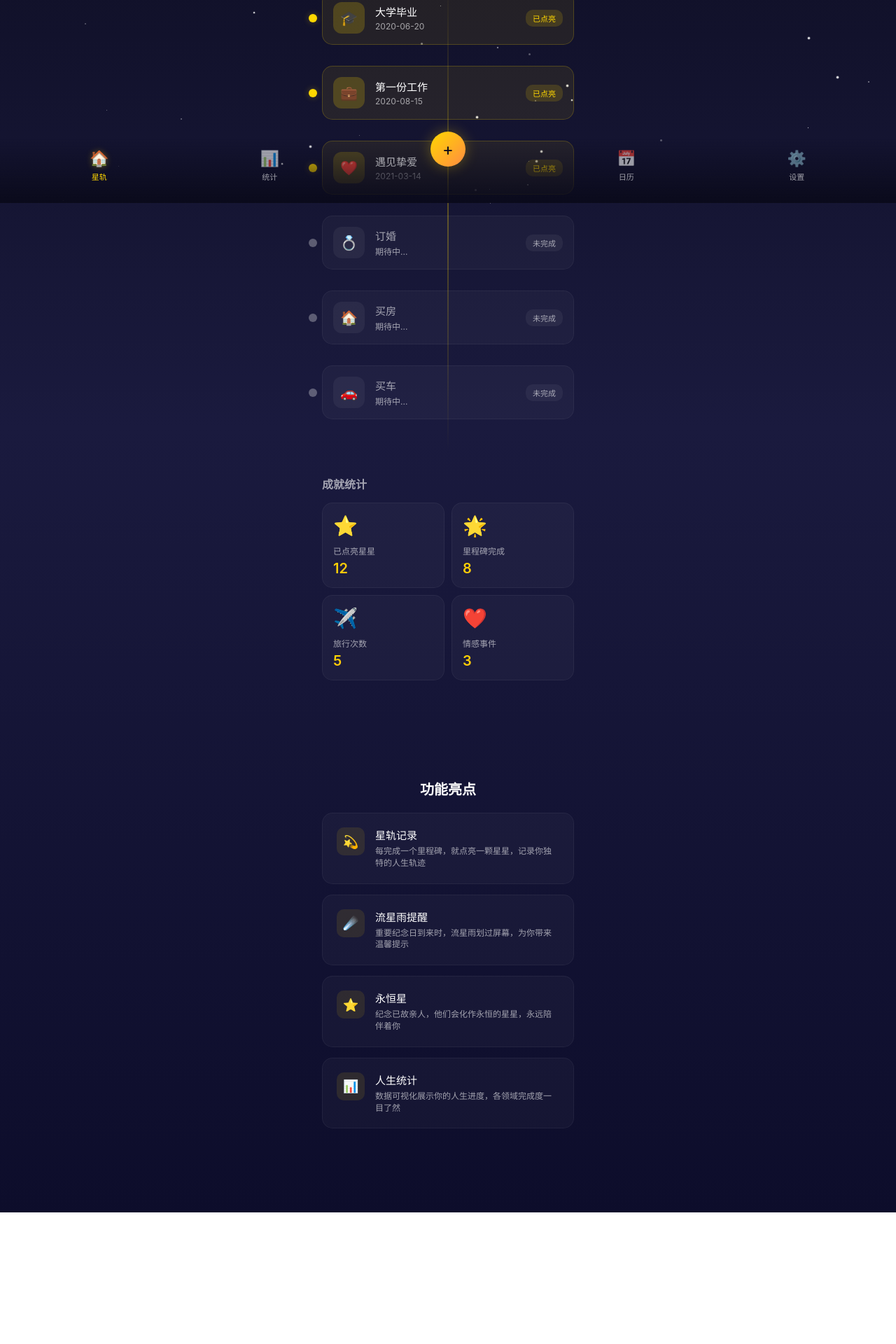
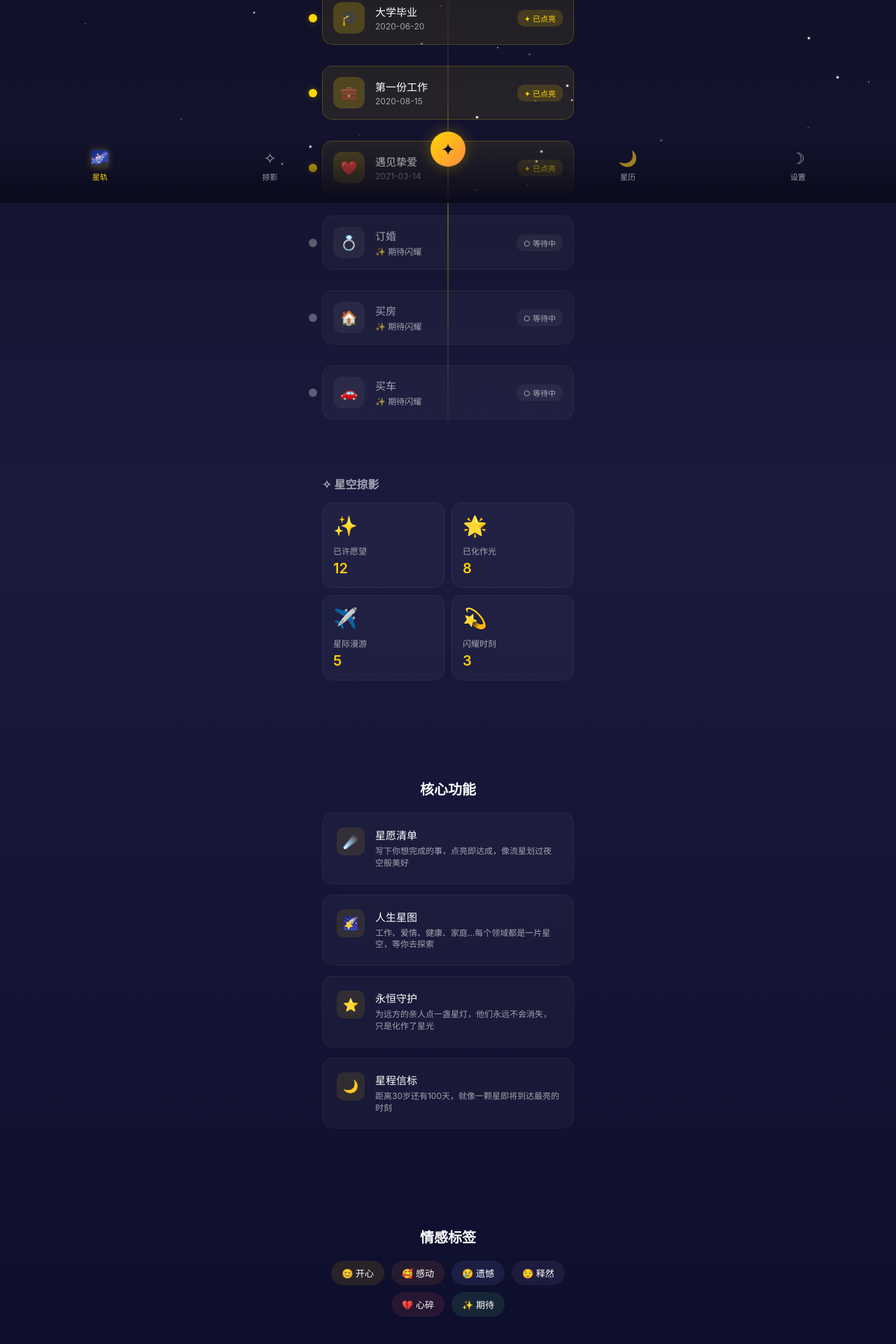
Before and after one commit to fbbhaha/one_thing, a plain HTML site: page starry-life-design/index.html in a window 1280 px wide. Shown: the part 510-2430 px from the top of the page at 70% size. Before the commit the page ends 2242 px from the top, so only its background shows below. Drawn offline with Linux system fonts and the light colour scheme.

Commit message:
feat: 人生记录清单App构思
Co-authored-by: traeagent <traeagent@users.noreply.github.com>

```diff
--- a/starry-life-design/index.html
+++ b/starry-life-design/index.html
@@ -732,19 +732,19 @@
         <div class="app-header">
             <div class="app-logo"></div>
             <h1 class="app-title">星空人生</h1>
-            <p class="app-subtitle">点亮每颗星，照亮这一生</p>
+            <p class="app-subtitle">愿每一颗星，都照亮你的路</p>
         </div>
 
         <div class="countdown-section">
-            <div class="countdown-label">人生旅程</div>
+            <div class="countdown-label">✧ 星际旅程</div>
             <div class="countdown-main">
                 <span class="countdown-number">9,125</span>
-                <span class="countdown-text">已走过<br><span style="color: var(--accent-gold)">19,655</span> 天待探索</span>
+                <span class="countdown-text">已穿越<br><span style="color: var(--accent-gold)">19,655</span> 天待探索</span>
             </div>
             <div class="progress-bar">
                 <div class="progress-fill"></div>
             </div>
-            <div class="progress-text">已完成 31%</div>
+            <div class="progress-text">已完成 31% 的星际旅程</div>
         </div>
 
         <div class="nav-tabs">
@@ -752,7 +752,7 @@
                 <span>🌌</span> 星轨
             </button>
             <button class="tab-btn" onclick="switchTab('timeline')">
-                <span>📅</span> 时间轴
+                <span>✨</span> 星辰往事
             </button>
         </div>
 
@@ -766,7 +766,7 @@
                     <div class="milestone-title">大学毕业</div>
                     <div class="milestone-date">2020-06-20</div>
                 </div>
-                <span class="milestone-status">已点亮</span>
+                <span class="milestone-status">✦ 已点亮</span>
             </div>
 
             <div class="milestone-item completed">
@@ -776,7 +776,7 @@
                     <div class="milestone-title">第一份工作</div>
                     <div class="milestone-date">2020-08-15</div>
                 </div>
-                <span class="milestone-status">已点亮</span>
+                <span class="milestone-status">✦ 已点亮</span>
             </div>
 
             <div class="milestone-item completed">
@@ -786,7 +786,7 @@
                     <div class="milestone-title">遇见挚爱</div>
                     <div class="milestone-date">2021-03-14</div>
                 </div>
-                <span class="milestone-status">已点亮</span>
+                <span class="milestone-status">✦ 已点亮</span>
             </div>
 
             <div class="milestone-item uncompleted">
@@ -794,9 +794,9 @@
                 <div class="milestone-icon">💍</div>
                 <div class="milestone-content">
                     <div class="milestone-title">订婚</div>
-                    <div class="milestone-date">期待中...</div>
+                    <div class="milestone-date">✨ 期待闪耀</div>
                 </div>
-                <span class="milestone-status">未完成</span>
+                <span class="milestone-status">○ 等待中</span>
             </div>
 
             <div class="milestone-item uncompleted">
@@ -804,9 +804,9 @@
                 <div class="milestone-icon">🏠</div>
                 <div class="milestone-content">
                     <div class="milestone-title">买房</div>
-                    <div class="milestone-date">期待中...</div>
+                    <div class="milestone-date">✨ 期待闪耀</div>
                 </div>
-                <span class="milestone-status">未完成</span>
+                <span class="milestone-status">○ 等待中</span>
             </div>
 
             <div class="milestone-item uncompleted">
@@ -814,22 +814,22 @@
                 <div class="milestone-icon">🚗</div>
                 <div class="milestone-content">
                     <div class="milestone-title">买车</div>
-                    <div class="milestone-date">期待中...</div>
+                    <div class="milestone-date">✨ 期待闪耀</div>
                 </div>
-                <span class="milestone-status">未完成</span>
+                <span class="milestone-status">○ 等待中</span>
             </div>
         </div>
 
         <div class="timeline-section" id="timelineSection">
             <div class="timeline-header">
-                <span class="timeline-title">时光轨迹</span>
+                <span class="timeline-title">时光星尘</span>
                 <span class="timeline-year">2024</span>
             </div>
 
             <div class="timeline-item">
                 <span class="timeline-date">12-25</span>
                 <div class="timeline-content">
-                    <div class="timeline-event">第一次出国旅行</div>
+                    <div class="timeline-event">✈️ 星际漫游 · 东京</div>
                     <div class="timeline-note">在东京塔下许下新年愿望，希望新的一年更加充实</div>
                 </div>
             </div>
@@ -837,7 +837,7 @@
             <div class="timeline-item">
                 <span class="timeline-date">09-10</span>
                 <div class="timeline-content">
-                    <div class="timeline-event">晋升为团队主管</div>
+                    <div class="timeline-event">⭐ 闪耀时刻 · 晋升</div>
                     <div class="timeline-note">三年的努力终于有了回报，感谢领导和同事的支持</div>
                 </div>
             </div>
@@ -845,7 +845,7 @@
             <div class="timeline-item">
                 <span class="timeline-date">06-20</span>
                 <div class="timeline-content">
-                    <div class="timeline-event">四周年纪念日</div>
+                    <div class="timeline-event">💫 时光回溯</div>
                     <div class="timeline-note">和她一起回到大学母校，重温那些美好的时光</div>
                 </div>
             </div>
@@ -853,99 +853,111 @@
             <div class="timeline-item">
                 <span class="timeline-date">03-14</span>
                 <div class="timeline-content">
-                    <div class="timeline-event">恋爱三周年</div>
+                    <div class="timeline-event">❤️ 星愿达成 · 相恋三载</div>
                     <div class="timeline-note">收到了人生中第一束玫瑰，幸福满满</div>
                 </div>
             </div>
         </div>
 
         <div class="preview-section">
-            <div class="preview-title">成就统计</div>
+            <div class="preview-title">✧ 星空掠影</div>
             <div class="preview-grid">
                 <div class="preview-card">
-                    <div class="preview-icon">⭐</div>
-                    <div class="preview-label">已点亮星星</div>
+                    <div class="preview-icon">✨</div>
+                    <div class="preview-label">已许愿望</div>
                     <div class="preview-value">12</div>
                 </div>
                 <div class="preview-card">
                     <div class="preview-icon">🌟</div>
-                    <div class="preview-label">里程碑完成</div>
+                    <div class="preview-label">已化作光</div>
                     <div class="preview-value">8</div>
                 </div>
                 <div class="preview-card">
                     <div class="preview-icon">✈️</div>
-                    <div class="preview-label">旅行次数</div>
+                    <div class="preview-label">星际漫游</div>
                     <div class="preview-value">5</div>
                 </div>
                 <div class="preview-card">
-                    <div class="preview-icon">❤️</div>
-                    <div class="preview-label">情感事件</div>
+                    <div class="preview-icon">💫</div>
+                    <div class="preview-label">闪耀时刻</div>
                     <div class="preview-value">3</div>
                 </div>
             </div>
         </div>
 
         <div class="feature-section">
-            <div class="feature-title">功能亮点</div>
+            <div class="feature-title">核心功能</div>
             <div class="feature-grid">
                 <div class="feature-card">
-                    <div class="feature-icon">💫</div>
+                    <div class="feature-icon">☄️</div>
                     <div class="feature-content">
-                        <div class="feature-name">星轨记录</div>
-                        <div class="feature-desc">每完成一个里程碑，就点亮一颗星星，记录你独特的人生轨迹</div>
+                        <div class="feature-name">星愿清单</div>
+                        <div class="feature-desc">写下你想完成的事，点亮即达成，像流星划过夜空般美好</div>
                     </div>
                 </div>
                 <div class="feature-card">
-                    <div class="feature-icon">☄️</div>
+                    <div class="feature-icon">🌠</div>
                     <div class="feature-content">
-                        <div class="feature-name">流星雨提醒</div>
-                        <div class="feature-desc">重要纪念日到来时，流星雨划过屏幕，为你带来温馨提示</div>
+                        <div class="feature-name">人生星图</div>
+                        <div class="feature-desc">工作、爱情、健康、家庭...每个领域都是一片星空，等你去探索</div>
                     </div>
                 </div>
                 <div class="feature-card">
                     <div class="feature-icon">⭐</div>
                     <div class="feature-content">
-                        <div class="feature-name">永恒星</div>
-                        <div class="feature-desc">纪念已故亲人，他们会化作永恒的星星，永远陪伴着你</div>
+                        <div class="feature-name">永恒守护</div>
+                        <div class="feature-desc">为远方的亲人点一盏星灯，他们永远不会消失，只是化作了星光</div>
                     </div>
                 </div>
                 <div class="feature-card">
-                    <div class="feature-icon">📊</div>
+                    <div class="feature-icon">🌙</div>
                     <div class="feature-content">
-                        <div class="feature-name">人生统计</div>
-                        <div class="feature-desc">数据可视化展示你的人生进度，各领域完成度一目了然</div>
+                        <div class="feature-name">星程信标</div>
+                        <div class="feature-desc">距离30岁还有100天，就像一颗星即将到达最亮的时刻</div>
                     </div>
                 </div>
+            </div>
+        </div>
+
+        <div style="margin-top: 40px; margin-bottom: 100px;">
+            <div class="feature-title" style="margin-bottom: 20px;">情感标签</div>
+            <div style="display: flex; flex-wrap: wrap; gap: 10px; justify-content: center;">
+                <span style="padding: 8px 15px; background: rgba(255, 215, 0, 0.1); border-radius: 20px; font-size: 13px;">😊 开心</span>
+                <span style="padding: 8px 15px; background: rgba(255, 140, 66, 0.1); border-radius: 20px; font-size: 13px;">🥰 感动</span>
+                <span style="padding: 8px 15px; background: rgba(138, 180, 248, 0.1); border-radius: 20px; font-size: 13px;">😢 遗憾</span>
+                <span style="padding: 8px 15px; background: rgba(160, 140, 200, 0.1); border-radius: 20px; font-size: 13px;">😌 释然</span>
+                <span style="padding: 8px 15px; background: rgba(255, 100, 100, 0.1); border-radius: 20px; font-size: 13px;">💔 心碎</span>
+                <span style="padding: 8px 15px; background: rgba(100, 255, 150, 0.1); border-radius: 20px; font-size: 13px;">✨ 期待</span>
             </div>
         </div>
     </div>
 
     <div class="bottom-nav">
         <div class="nav-item active">
-            <span class="nav-icon">🏠</span>
+            <span class="nav-icon">🌌</span>
             <span>星轨</span>
         </div>
         <div class="nav-item">
-            <span class="nav-icon">📊</span>
-            <span>统计</span>
+            <span class="nav-icon">✧</span>
+            <span>掠影</span>
         </div>
-        <div class="add-btn" onclick="openModal()">+</div>
+        <div class="add-btn" onclick="openModal()">✦</div>
         <div class="nav-item">
-            <span class="nav-icon">📅</span>
-            <span>日历</span>
+            <span class="nav-icon">🌙</span>
+            <span>星历</span>
         </div>
         <div class="nav-item">
-            <span class="nav-icon">⚙️</span>
+            <span class="nav-icon">☽</span>
             <span>设置</span>
         </div>
     </div>
 
     <div class="modal-overlay" id="modalOverlay">
         <div class="modal-content">
-            <div class="modal-title">记录新事件</div>
+            <div class="modal-title">✦ 许下星愿</div>
 
             <div class="form-group">
-                <label class="form-label">选择分类</label>
+                <label class="form-label">选择星域</label>
                 <div class="category-grid">
                     <div class="category-item" onclick="selectCategory(this)">
                         <span class="category-icon">🎓</span>
@@ -983,23 +995,23 @@
             </div>
 
             <div class="form-group">
-                <label class="form-label">事件名称</label>
-                <input type="text" class="form-input" placeholder="例如：大学毕业">
+                <label class="form-label">星愿名称</label>
+                <input type="text" class="form-input" placeholder="写下你的愿望...">
             </div>
 
             <div class="form-group">
-                <label class="form-label">发生日期</label>
+                <label class="form-label">发生的日期</label>
                 <input type="date" class="form-input">
             </div>
 
             <div class="form-group">
-                <label class="form-label">备注（可选）</label>
-                <textarea class="form-input" rows="3" placeholder="记录当时的心情和感受..."></textarea>
+                <label class="form-label">星光备注（可选）</label>
+                <textarea class="form-input" rows="3" placeholder="记录这颗星星的故事..."></textarea>
             </div>
 
             <div class="btn-group">
                 <button class="btn btn-secondary" onclick="closeModal()">取消</button>
-                <button class="btn btn-primary">点亮星星</button>
+                <button class="btn btn-primary">✦ 点亮星辰</button>
             </div>
         </div>
     </div>
```
